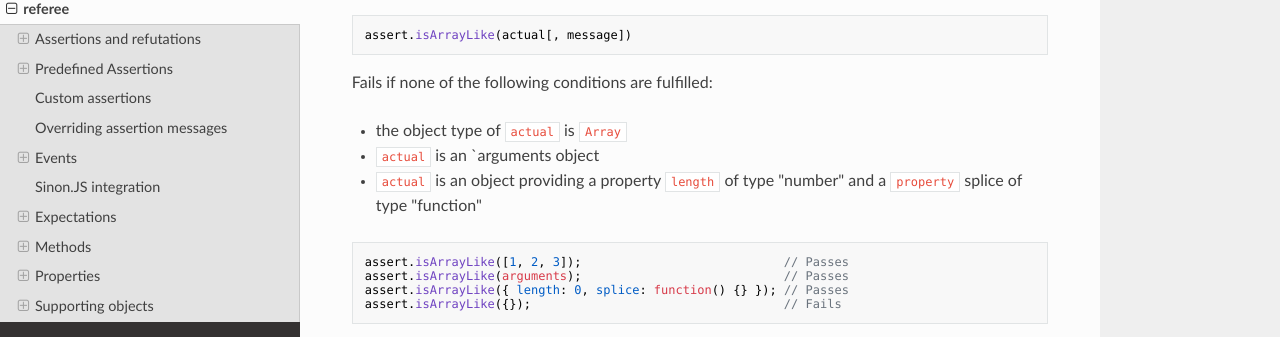
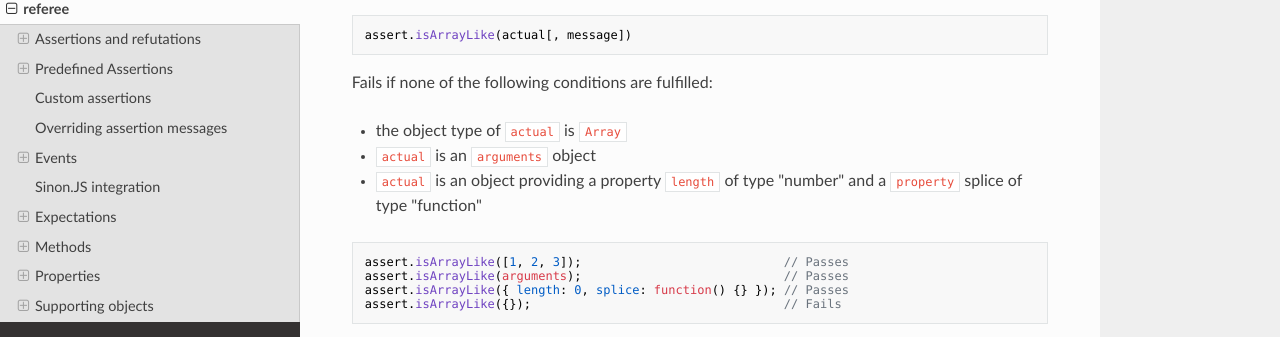
Before and after one commit to sinonjs/referee, an MkDocs documentation site: the page built from docs/index.md, in a window 1280 px wide and 900 px high, scrolled down 10299 px. Shown: the part 112-449 px from the top of the window. Built offline with MkDocs 1.6.1, drawn with Linux system fonts in a browser that asks for light colours; nearby versions of some CDN libraries.

Commit message:
Fix unterminated backtick in docs

````diff
--- a/docs/index.md
+++ b/docs/index.md
@@ -559,7 +559,7 @@ assert.isArrayLike(actual[, message])
 Fails if none of the following conditions are fulfilled:
 
 * the object type of `actual` is `Array`
-* `actual` is an `arguments object
+* `actual` is an `arguments` object
 * `actual` is an object providing a property `length` of type "number" and a `property` splice of type "function"
 
 ```js
````
